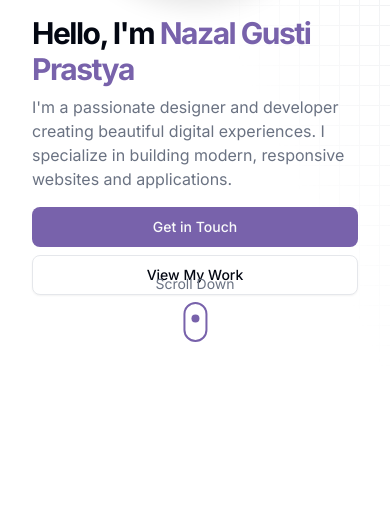
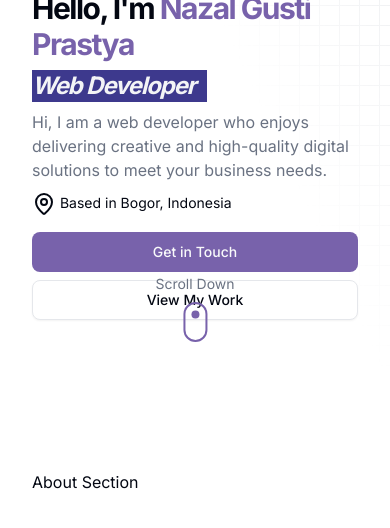
Before and after one commit to NazalPrastya/portofolio-nazal, a Next.js app: page / in a window 390 px wide. Shown: the part 454-982 px from the top of the page. Before the commit the page ends 844 px from the top, so only its background shows below. Built offline with nearby package versions, Linux system fonts and the light colour scheme.

Commit message:
add contact button hero sec

```diff
--- a/package.json
+++ b/package.json
@@ -12,7 +12,7 @@
     "@radix-ui/react-slot": "^1.2.0",
     "class-variance-authority": "^0.7.1",
     "clsx": "^2.1.1",
-    "framer-motion": "^12.6.3",
+    "framer-motion": "^11.18.2",
     "lucide-react": "^0.487.0",
     "next": "15.3.0",
     "next-themes": "^0.4.6",
--- a/src/app/globals.css
+++ b/src/app/globals.css
@@ -41,6 +41,8 @@
   --radius-md: calc(var(--radius) - 2px);
   --radius-lg: var(--radius);
   --radius-xl: calc(var(--radius) + 4px);
+  --container-padding: 36px;
+  --container-center: true;
 }
 
 :root {
--- a/src/app/layout.tsx
+++ b/src/app/layout.tsx
@@ -6,6 +6,7 @@ import { ThemeProvider } from "@/components/theme-provider";
 import { Toaster } from "sonner";
 import { GridPattern } from "@/components/magicui/grid-pattern";
 import { cn } from "@/lib/utils";
+import CircularText from "@/components/CircularText/CircularText";
 const inter = Inter({ subsets: ["latin"] });
 
 export const metadata: Metadata = {
@@ -40,7 +41,12 @@ export default function RootLayout({
                 )}
               />
             </div>
-
+            <CircularText
+              text="CONTACT CONTACT CONTACT "
+              onHover="speedUp"
+              spinDuration={20}
+              className="fixed z-1 bottom-2 right-4"
+            />
             {/* Main Content */}
             <div className="relative z-10">{children}</div>
 
--- a/src/app/page.tsx
+++ b/src/app/page.tsx
@@ -6,6 +6,7 @@ import Hero from "@/components/Welcome/hero";
 // import Achievements from "@/components/achievements";
 // import Contact from "@/components/contact";
 import Navigation from "@/components/navigation";
+import About from "@/components/Welcome/about";
 
 export const metadata: Metadata = {
   title: "Portfolio | Creative Developer",
@@ -21,10 +22,10 @@ export default function Home() {
         <section id="home" className="min-h-screen">
           <Hero />
         </section>
-        {/* <section id="about" className="min-h-screen py-20">
+        <section id="about" className="min-h-screen py-20">
           <About />
         </section>
-        <section id="experience" className="min-h-screen py-20">
+        {/*<section id="experience" className="min-h-screen py-20">
           <Experience />
         </section>
         <section id="projects" className="min-h-screen py-20">
--- /dev/null
+++ b/src/components/CircularText/CircularText.tsx
@@ -0,0 +1,129 @@
+"use client";
+import React, { useEffect, useState } from "react";
+import { motion, useAnimation } from "framer-motion";
+
+interface CircularTextProps {
+  text: string;
+  spinDuration?: number;
+  onHover?: "slowDown" | "speedUp" | "pause" | "goBonkers";
+  className?: string;
+}
+
+const getRotationTransition = (
+  duration: number,
+  from: number,
+  loop: boolean = true
+) => ({
+  from: from,
+  to: from + 360,
+  ease: "linear",
+  duration: duration,
+  type: "tween",
+  repeat: loop ? Infinity : 0,
+});
+
+const getTransition = (duration: number, from: number) => ({
+  rotate: getRotationTransition(duration, from),
+  scale: {
+    type: "spring",
+    damping: 20,
+    stiffness: 300,
+  },
+});
+
+const CircularText: React.FC<CircularTextProps> = ({
+  text,
+  spinDuration = 20,
+  onHover = "speedUp",
+  className = "",
+}) => {
+  const letters = Array.from(text);
+  const controls = useAnimation();
+  const [currentRotation, setCurrentRotation] = useState(0);
+
+  useEffect(() => {
+    controls.start({
+      rotate: currentRotation + 360,
+      scale: 1,
+      transition: getTransition(spinDuration, currentRotation),
+    });
+  }, [spinDuration, controls, onHover, text]);
+
+  const handleHoverStart = () => {
+    if (!onHover) return;
+    switch (onHover) {
+      case "slowDown":
+        controls.start({
+          rotate: currentRotation + 360,
+          scale: 1,
+          transition: getTransition(spinDuration * 2, currentRotation),
+        });
+        break;
+      case "speedUp":
+        controls.start({
+          rotate: currentRotation + 360,
+          scale: 1,
+          transition: getTransition(spinDuration / 4, currentRotation),
+        });
+        break;
+      case "pause":
+        controls.start({
+          rotate: currentRotation,
+          scale: 1,
+          transition: {
+            rotate: { type: "spring", damping: 20, stiffness: 300 },
+            scale: { type: "spring", damping: 20, stiffness: 300 },
+          },
+        });
+        break;
+      case "goBonkers":
+        controls.start({
+          rotate: currentRotation + 360,
+          scale: 0.8,
+          transition: getTransition(spinDuration / 20, currentRotation),
+        });
+        break;
+      default:
+        break;
+    }
+  };
+
+  const handleHoverEnd = () => {
+    controls.start({
+      rotate: currentRotation + 360,
+      scale: 1,
+      transition: getTransition(spinDuration, currentRotation),
+    });
+  };
+
+  return (
+    <motion.div
+      initial={{ rotate: 0 }}
+      className={`mx-auto rounded-full w-[80px] h-[80px] text-white font-black text-center cursor-pointer origin-center ${className}`}
+      animate={controls}
+      onUpdate={(latest) => setCurrentRotation(Number(latest.rotate))}
+      onMouseEnter={handleHoverStart}
+      onMouseLeave={handleHoverEnd}
+    >
+      {letters.map((letter, i) => {
+        const rotation = (360 / letters.length) * i;
+        const factor = Number((Math.PI / letters.length).toFixed(0));
+        const x = factor * i;
+        const y = factor * i;
+        const transform = `rotateZ(${rotation}deg) translate3d(${x}px, ${y}px, 0)`;
+
+        return (
+          <span
+            key={i}
+            className="absolute inline-block inset-0 text-xs transition-all duration-500 ease-[cubic-bezier(0,0,0,1)]"
+            style={{ transform, WebkitTransform: transform }}
+          >
+            {letter}
+          </span>
+        );
+      })}
+    </motion.div>
+  );
+};
+
+export default CircularText;
--- a/src/components/Welcome/about.tsx
+++ b/src/components/Welcome/about.tsx
@@ -0,0 +1,3 @@
+export default function About() {
+  return <div className="container px-4 md:px-6">About Section</div>;
+}
--- a/src/components/Welcome/hero.tsx
+++ b/src/components/Welcome/hero.tsx
@@ -3,7 +3,7 @@
 import { useState, useEffect } from "react";
 import { motion } from "framer-motion";
 import { Button } from "@/components/ui/button";
-import { Github, Linkedin, Twitter } from "lucide-react";
+import { Github, Linkedin, MapPin, Twitter } from "lucide-react";
 import Link from "next/link";
 import Image from "next/image";
 
@@ -77,11 +77,17 @@ export default function Hero() {
                 Hello, I&#39;m{" "}
                 <span className="text-primary">Nazal Gusti Prastya</span>
               </h1>
+              <h2 className="bg-secondary w-fit pr-3 text-2xl italic font-bold tracking-tighter sm:text-3xl md:text-4xl text-secondary-foreground">
+                Web Developer
+              </h2>
+
               <p className="max-w-[600px] text-muted-foreground md:text-xl">
-                I&#39;m a passionate designer and developer creating beautiful
-                digital experiences. I specialize in building modern, responsive
-                websites and applications.
+                Hi, I am a web developer who enjoys delivering creative and
+                high-quality digital solutions to meet your business needs.
               </p>
+              <span className="inline text-sm">
+                <MapPin className="inline" /> Based in Bogor, Indonesia
+              </span>
             </div>
             <div className="flex flex-col gap-2 min-[400px]:flex-row">
               <Button size="lg">Get in Touch</Button>
```
Also changed, not shown: 1 other file (tests, documents, lock files or other folders).
